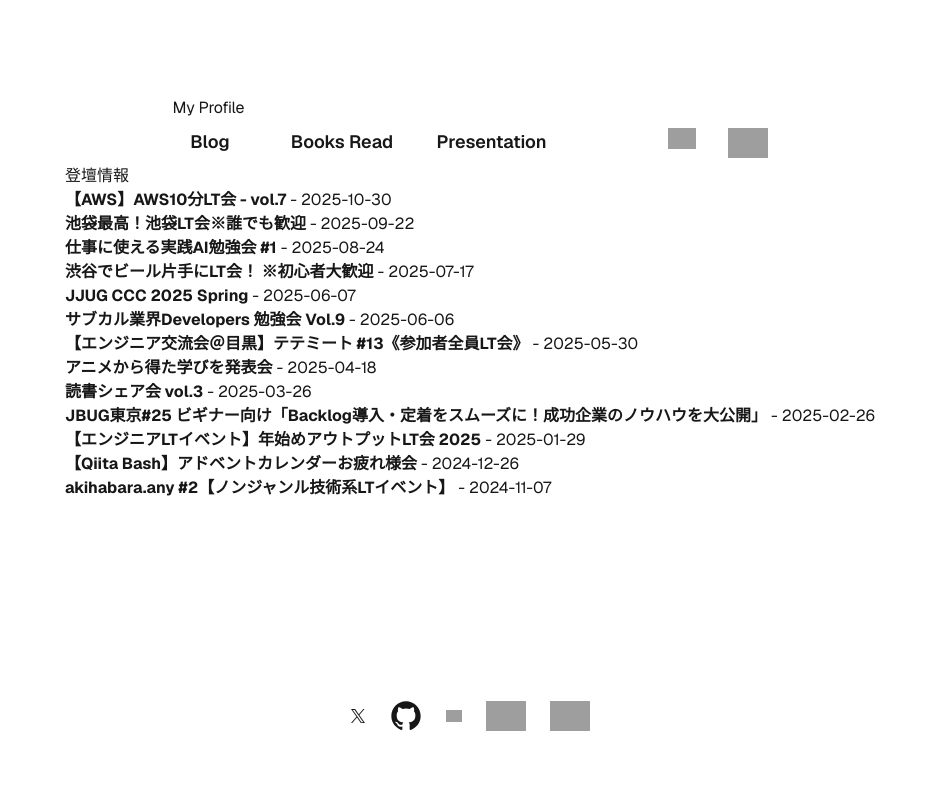
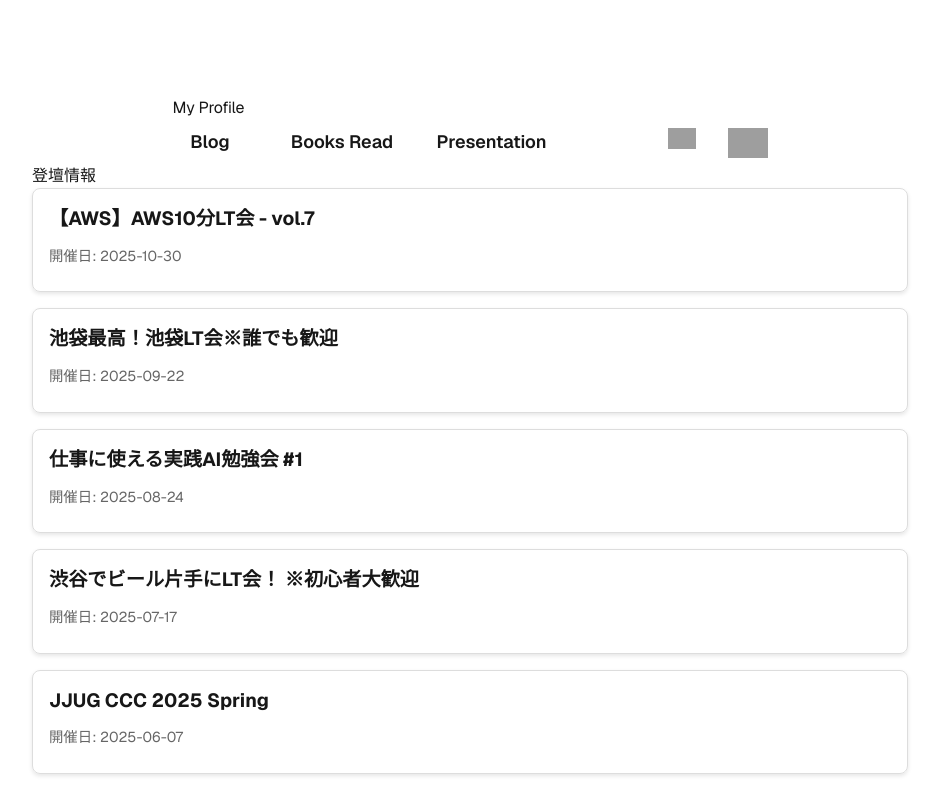
Before and after one commit to pawn-4-git/profile, a Next.js app: page /presentation in a window 1280 px wide. Shown: the top 788 px of the page, without its empty margins (170-1109 px from the left). Built offline with nearby package versions, Linux system fonts and the light colour scheme; grey boxes are pictures that could not be loaded.

Commit message:
登壇ページの修正

```diff
--- a/app/presentation/PresentationEvent.tsx
+++ b/app/presentation/PresentationEvent.tsx
@@ -1,14 +1,90 @@
 import React from 'react';
+import Image from 'next/image';
 import { PresentationEvent, presentationEvents } from './presentationEventData';
 
 const LatestUpdates: React.FC = () => {
+    const cardStyle: React.CSSProperties = {
+        border: '1px solid #ddd',
+        borderRadius: '8px',
+        marginBottom: '16px',
+        boxShadow: '0 2px 4px rgba(0,0,0,0.1)',
+        listStyleType: 'none',
+        overflow: 'hidden'
+    };
+
+    const contentStyle: React.CSSProperties = {
+        padding: '16px',
+    };
+
+    const titleStyle: React.CSSProperties = {
+        fontSize: '1.2em',
+        fontWeight: 'bold',
+        marginBottom: '12px',
+    };
+
+    const mediaContainerStyle: React.CSSProperties = {
+        display: 'flex',
+        alignItems: 'flex-start',
+    };
+
+    const imageStyle: React.CSSProperties = {
+        height: '120px',
+        width: 'auto',
+        objectFit: 'contain',
+        objectPosition: 'left',
+        borderRadius: '4px',
+        marginRight: '16px',
+    };
+
+    const infoContainerStyle: React.CSSProperties = {
+        display: 'flex',
+        flexDirection: 'column',
+    };
+
+    const dateStyle: React.CSSProperties = {
+        color: '#666',
+        fontSize: '0.9em',
+        marginBottom: '8px',
+    };
+
+    const slideLinkStyle: React.CSSProperties = {
+        display: 'inline-block',
+    };
+
     return (
         <section>
             <h2>登壇情報</h2>
             <ul>
                 {presentationEvents.map((presentationEvent) => (
-                    <li key={presentationEvent.id}>
-                        <a href={presentationEvent.url}><strong>{presentationEvent.title}</strong> - <time>{presentationEvent.date}</time></a>
+                    <li key={presentationEvent.id} style={cardStyle}>
+                        <div style={contentStyle}>
+                            <a href={presentationEvent.url} style={{ textDecoration: 'none', color: 'inherit' }}>
+                                <div style={titleStyle}>{presentationEvent.title}</div>
+                            </a>
+                            <div style={mediaContainerStyle}>
+                                {presentationEvent.thumbnailUrl && presentationEvent.thumbnailUrl.length > 0 && (
+                                    <a href={presentationEvent.url}>
+                                        <Image
+                                            src={presentationEvent.thumbnailUrl}
+                                            alt={presentationEvent.title}
+                                            width={500}
+                                            height={300}
+                                            style={imageStyle}
+                                        />
+                                    </a>
+                                )}
+                                <div style={infoContainerStyle}>
+                                    <time style={dateStyle}>開催日: {presentationEvent.date}</time>
+                                    {presentationEvent.slideUrl && presentationEvent.slideUrl.length > 0 && (
+                                        <div style={slideLinkStyle}>
+                                            <a href={presentationEvent.slideUrl} target="_blank" rel="noopener noreferrer">
+                                                登壇資料
+                                            </a>
+                                        </div>
+                                    )}
+                                </div>
+                            </div>
+                        </div>
                     </li>
                 ))}
             </ul>
--- a/app/presentation/presentationEventData.ts
+++ b/app/presentation/presentationEventData.ts
@@ -3,14 +3,16 @@
     title: string;
     date: string;
     url: string;
+    slideUrl?: string;
+    thumbnailUrl?: string;
 };
 
 export const presentationEvents: PresentationEvent[] = [
-    { id: 20251030, title: '【AWS】AWS10分LT会 - vol.7', date: '2025-10-30', url: "https://aws-likers.connpass.com/event/370773/" },
+    { id: 20251030, title: '【AWS】AWS10分LT会 - vol.7', date: '2025-10-30', url: "https://aws-likers.connpass.com/event/370773/", slideUrl: "", thumbnailUrl: '' },
     { id: 20250922, title: '池袋最高！池袋LT会※誰でも歓迎', date: '2025-09-22', url: "https://sysmac.connpass.com/event/366195/" },
     { id: 20250824, title: '仕事に使える実践AI勉強会 #1', date: '2025-08-24', url: "https://connpass.com/event/362510/" },
     { id: 20250717, title: '渋谷でビール片手にLT会！ ※初心者大歓迎', date: '2025-07-17', url: "https://metaps.connpass.com/event/356976/" },
-    { id: 20250607, title: 'JJUG CCC 2025 Spring', date: '2025-06-07', url: "https://ccc2025spring.java-users.jp/" },
+    { id: 20250607, title: 'JJUG CCC 2025 Spring', date: '2025-06-07', url: "https://ccc2025spring.java-users.jp/", slideUrl: "", thumbnailUrl: '' },
     { id: 20250606, title: 'サブカル業界Developers 勉強会 Vol.9', date: '2025-06-06', url: "https://subculturedev.connpass.com/event/353140/" },
     { id: 20250530, title: '【エンジニア交流会＠目黒】テテミート #13《参加者全員LT会》', date: '2025-05-30', url: "https://tetemarche.connpass.com/event/348139/" },
     { id: 1, title: 'アニメから得た学びを発表会', date: '2025-04-18', url: "https://engineers-anime.connpass.com/event/340300/" },
```
